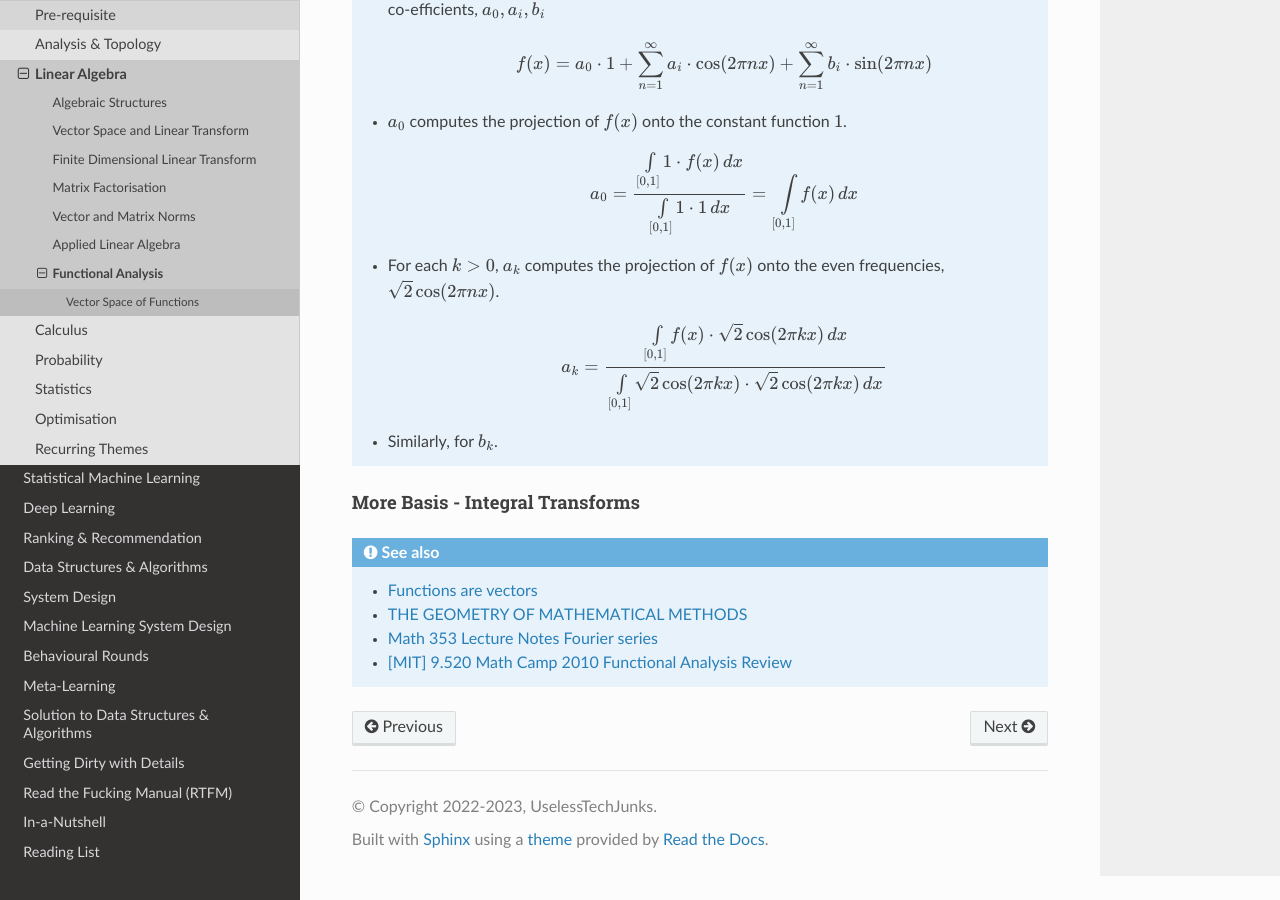
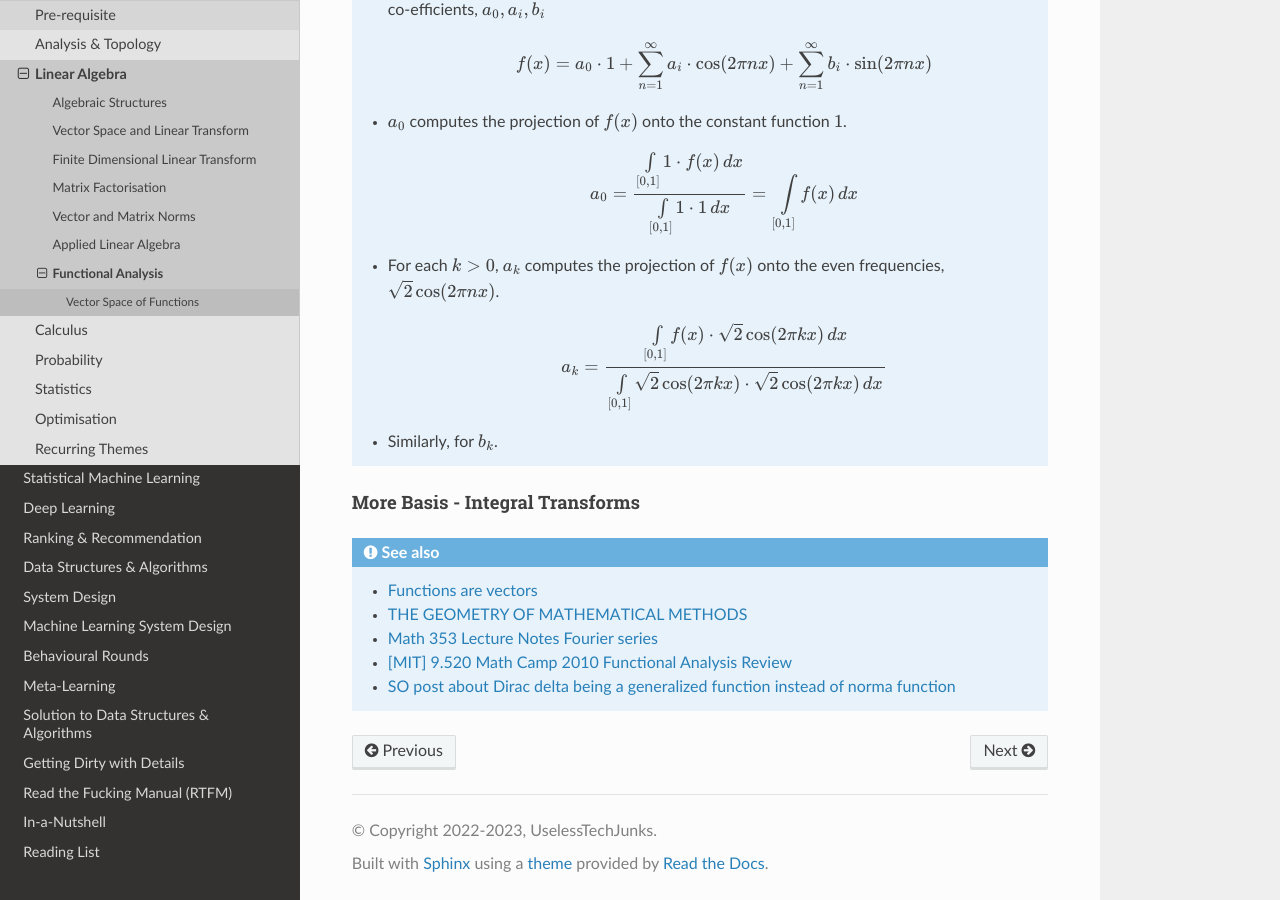
Before and after one commit to uselesstechjunks/leetcode, a Sphinx documentation site: the page built from docs/source/math/linalg/funan.rst, in a window 1280 px wide and 900 px high, scrolled down 4305 px. Built offline with Sphinx 7.4.7 and the Read the Docs theme 2.0.0, drawn with Linux system fonts in a browser that asks for light colours.

Commit message:
Update funan.rst

```diff
--- a/docs/source/math/linalg/funan.rst
+++ b/docs/source/math/linalg/funan.rst
@@ -151,3 +151,4 @@ More Basis - Integral Transforms
 	* `THE GEOMETRY OF MATHEMATICAL METHODS <https://books.physics.oregonstate.edu/GMM/complete.html>`_
 	* `Math 353 Lecture Notes Fourier series <https://services.math.duke.edu/~jtwong/math353-2020/lectures/Lec12-Fourier.pdf>`_
 	* `[MIT] 9.520 Math Camp 2010 Functional Analysis Review <https://www.mit.edu/~9.520/spring10/Classes/mathcamp2010-fa-notes.pdf>`_
+	* `SO post about Dirac delta being a generalized function instead of norma function <https://math.stackexchange.com/a/285643>`_
```
